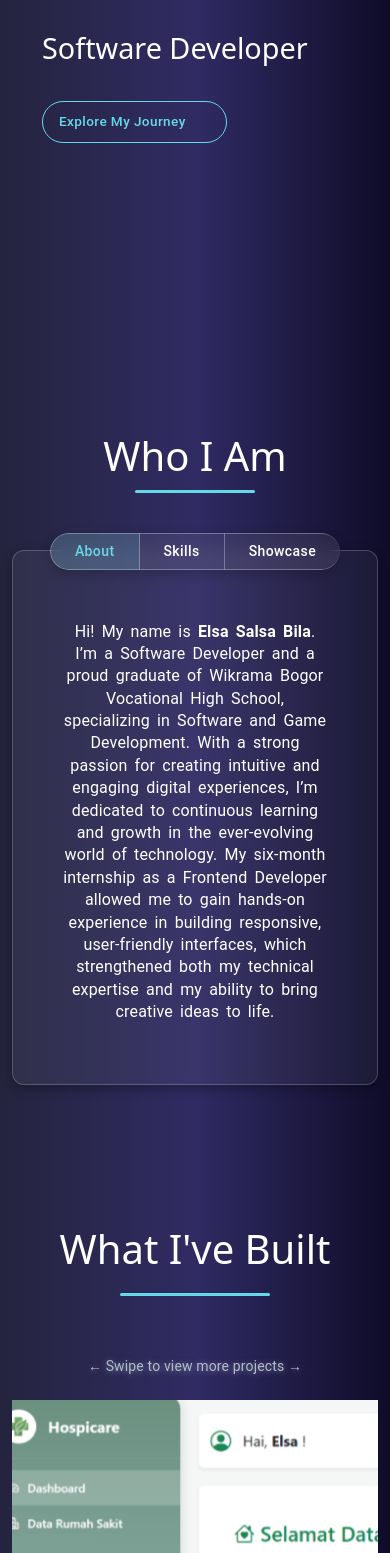
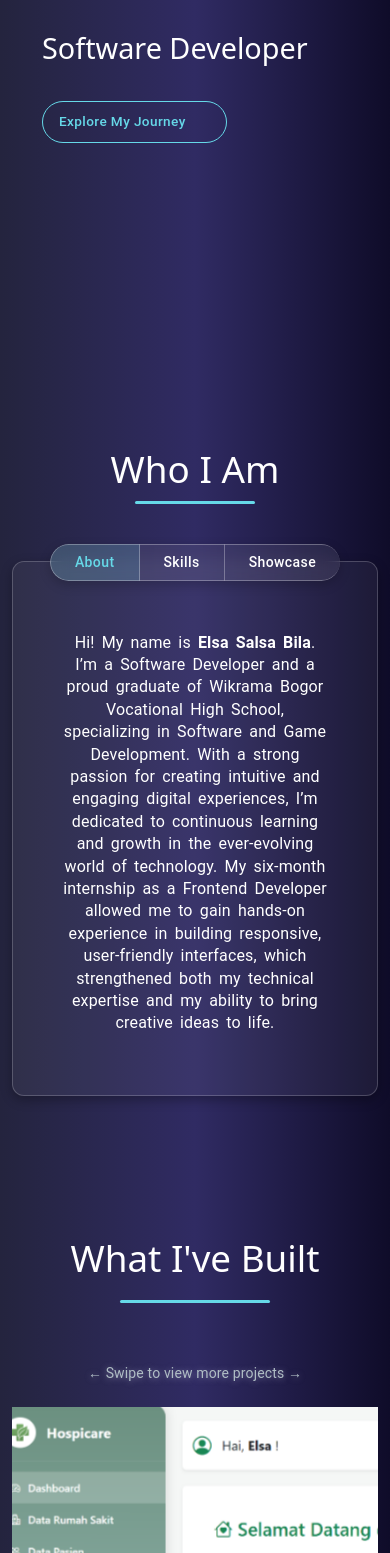
Before and after one commit to elsasalsa/portfolio, a React (Vite) app: page / in a window 390 px wide. Shown: the part 447-2000 px from the top of the page. Built offline with nearby package versions, Linux system fonts and the light colour scheme; some icons are missing.

Commit message:
change layout in mobile

```diff
--- a/src/Project.jsx
+++ b/src/Project.jsx
@@ -241,7 +241,7 @@ const Project = () => {
             key={index}
             onClick={() => handleOpen(project)}
             sx={{
-              height: { xs: '50vh', sm: 270 },
+              height: { xs: '45vh', sm: 270 },
               minWidth: 300,
               flexShrink: 0,
               position: 'relative',
--- a/src/css/about.css
+++ b/src/css/about.css
@@ -24,6 +24,9 @@
       line-height: 1.4;
     }
     .about-container {
-      padding-top: 15px;
+      padding-top: 30px;
+    }
+    .about-heading {
+      font-size: 2.3rem;
     }
   }
--- a/src/css/cert.css
+++ b/src/css/cert.css
@@ -1,5 +1,5 @@
 .cert-container {
-  padding-top: 50px;
+  padding-top: 70px;
 }
 
 .cert-heading {
@@ -21,3 +21,10 @@
   gap: 30px;
   justify-items: center;
 }
+
+ @media (max-width: 768px) {
+    .cert-heading {
+      padding-top: 50px;
+      font-size: 2.2rem;
+    }
+  }
--- a/src/css/project.css
+++ b/src/css/project.css
@@ -45,6 +45,9 @@
     margin-bottom: 60px;
   }
   .project-container {
-    padding-bottom: 40px;
+    padding-bottom: 50px;
+  }
+  .project-heading {
+    font-size: 2.3rem;
   }
 }
```
